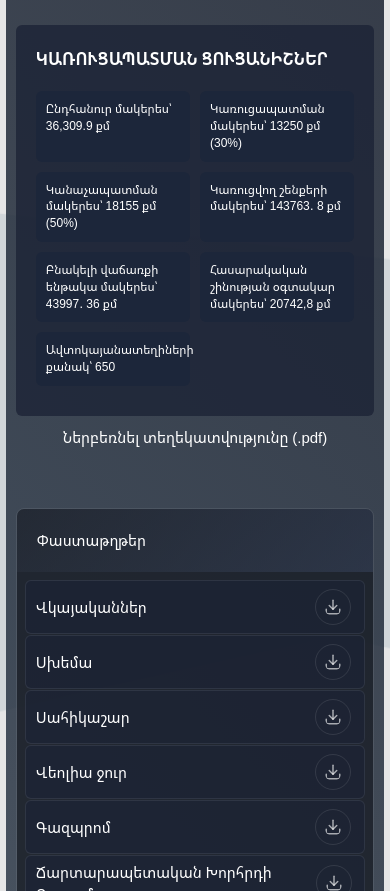
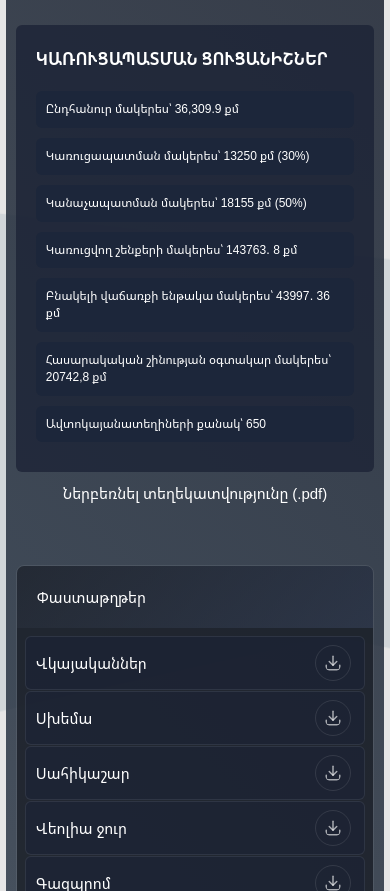
Before and after one commit to ScriptForgeCraft/isakov-prospekt-24, a website built with Vite: page index.html in a window 390 px wide. Shown: the part 1592-2483 px from the top of the page. Built offline with nearby package versions, Linux system fonts and the light colour scheme.

Commit message:
change grid-templtae-columns:1fr 1fr to 1fr

```diff
--- a/src/css/responsive.css
+++ b/src/css/responsive.css
@@ -174,6 +174,12 @@
 
   .size-block ul {
     grid-template-columns: 1fr;
+  }
+
+  .block{
+     & ul {
+       grid-template-columns: 1fr;
+    }
   }
 }
 
```
